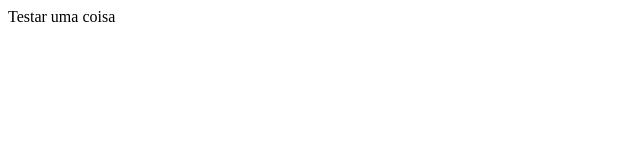
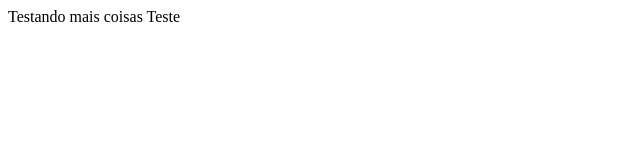
Before and after one commit to rodrigostellitano/HelloWorld, a plain HTML site: page NomeDoArquivo.html in a window 1280 px wide. Shown: the full height of the page, 0-640 px from the left. Drawn offline with Linux system fonts and the light colour scheme.

Commit message:
Testando a mudança no github

```diff
--- a/NomeDoArquivo.html
+++ b/NomeDoArquivo.html
@@ -6,7 +6,7 @@
     <title>Document</title>
 </head>
 <body>
-
-    Testar uma coisa
+    Testando mais coisas
+    Teste
 </body>
 </html>
```
Also changed, not shown: index.html (+1 -1 lines).
